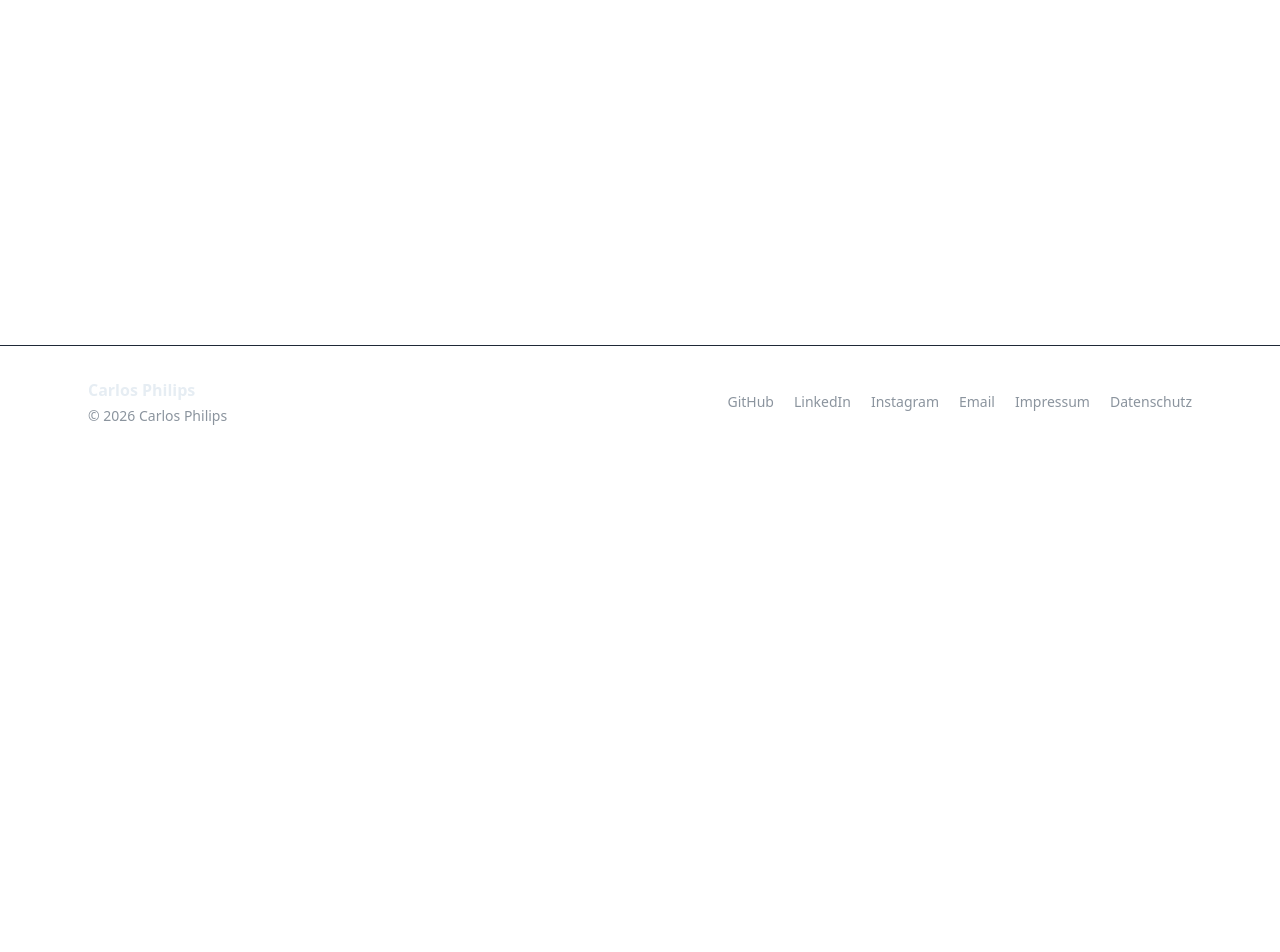
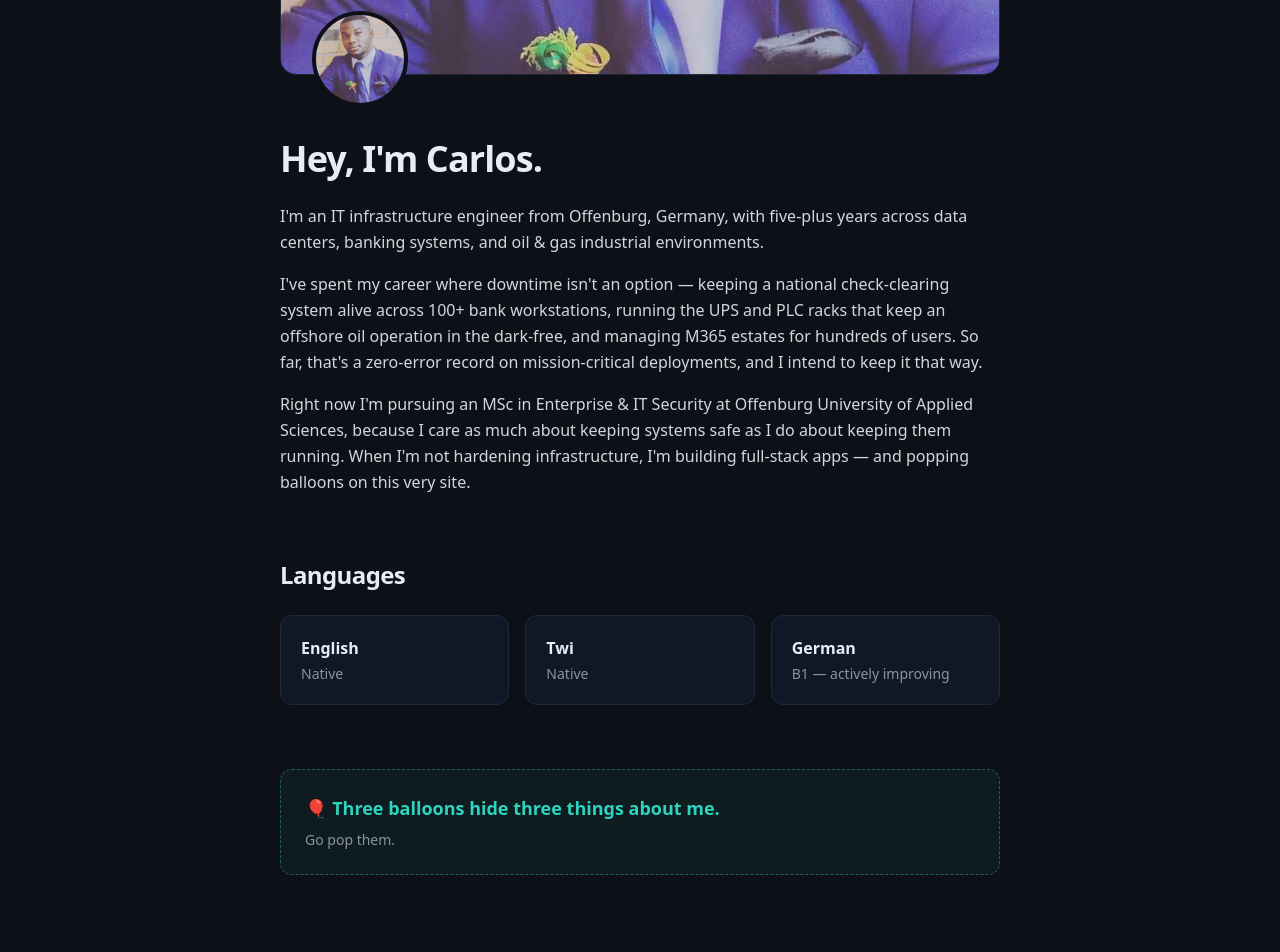
Before and after one commit to Khallitos/cphilcomputers_blogpost, a Next.js app: page /about in a window 1280 px wide. Before the commit this address had no page. Shown: the part 520-1472 px from the top of the page. Before the commit the page ends 978 px from the top, so only its background shows below. Built offline with nearby package versions, Linux system fonts and the light colour scheme.

Commit message:
feat: about page

```diff
--- /dev/null
+++ b/src/app/about/page.tsx
@@ -0,0 +1,103 @@
+import Image from "next/image";
+import Link from "next/link";
+import type { Metadata } from "next";
+
+export const metadata: Metadata = {
+  title: "About",
+};
+
+const LANGUAGES = [
+  { name: "English", level: "Native" },
+  { name: "Twi", level: "Native" },
+  { name: "German", level: "B1 — actively improving" },
+];
+
+export default function AboutPage() {
+  return (
+    <div className="mx-auto w-full max-w-3xl px-6 py-20">
+      {/* Hero photo */}
+      <div className="relative">
+        <div className="relative aspect-[16/10] w-full overflow-hidden rounded-2xl border border-border">
+          <Image
+            src="/images/carlos-hero.webp"
+            alt="Carlos Philips"
+            fill
+            priority
+            sizes="(max-width: 768px) 100vw, 48rem"
+            className="object-cover"
+          />
+        </div>
+        <Image
+          src="/images/carlos-avatar.webp"
+          alt=""
+          width={96}
+          height={96}
+          className="absolute -bottom-8 left-8 h-24 w-24 rounded-full border-4 border-background object-cover"
+        />
+      </div>
+
+      <div className="mt-16">
+        <h1 className="text-4xl font-bold tracking-tight">Hey, I&apos;m Carlos.</h1>
+
+        <div className="mt-6 space-y-4 text-base leading-relaxed text-foreground/90">
+          <p>
+            I&apos;m an IT infrastructure engineer from Offenburg, Germany, with
+            five-plus years across data centers, banking systems, and
+            oil &amp; gas industrial environments.
+          </p>
+          <p>
+            I&apos;ve spent my career where downtime isn&apos;t an option —
+            keeping a national check-clearing system alive across 100+ bank
+            workstations, running the UPS and PLC racks that keep an offshore
+            oil operation in the dark-free, and managing M365 estates for
+            hundreds of users. So far, that&apos;s a zero-error record on
+            mission-critical deployments, and I intend to keep it that way.
+          </p>
+          <p>
+            Right now I&apos;m pursuing an MSc in Enterprise &amp; IT Security at
+            Offenburg University of Applied Sciences, because I care as much
+            about keeping systems safe as I do about keeping them running. When
+            I&apos;m not hardening infrastructure, I&apos;m building full-stack
+            apps — and popping balloons on this very site.
+          </p>
+        </div>
+      </div>
+
+      {/* Languages */}
+      <section aria-labelledby="languages" className="mt-16">
+        <h2
+          id="languages"
+          className="text-2xl font-semibold tracking-tight"
+        >
+          Languages
+        </h2>
+        <ul className="mt-6 grid gap-4 sm:grid-cols-3">
+          {LANGUAGES.map((language) => (
+            <li
+              key={language.name}
+              className="rounded-xl border border-border bg-surface p-5"
+            >
+              <p className="font-semibold text-foreground">{language.name}</p>
+              <p className="mt-1 text-sm text-muted">{language.level}</p>
+            </li>
+          ))}
+        </ul>
+      </section>
+
+      {/* Fun facts teaser */}
+      <section aria-label="Fun facts" className="mt-16 pb-8">
+        <Link
+          href="/playground"
+          className="group flex flex-col gap-2 rounded-xl border border-dashed border-accent/40 bg-accent/5 p-6 transition-colors hover:border-accent/70 hover:bg-accent/10"
+        >
+          <span className="text-lg font-semibold text-accent">
+            🎈 Three balloons hide three things about me.
+          </span>
+          <span className="text-sm text-muted group-hover:text-foreground">
+            Go pop them.
+          </span>
+        </Link>
+      </section>
+    </div>
+  );
+}
```
